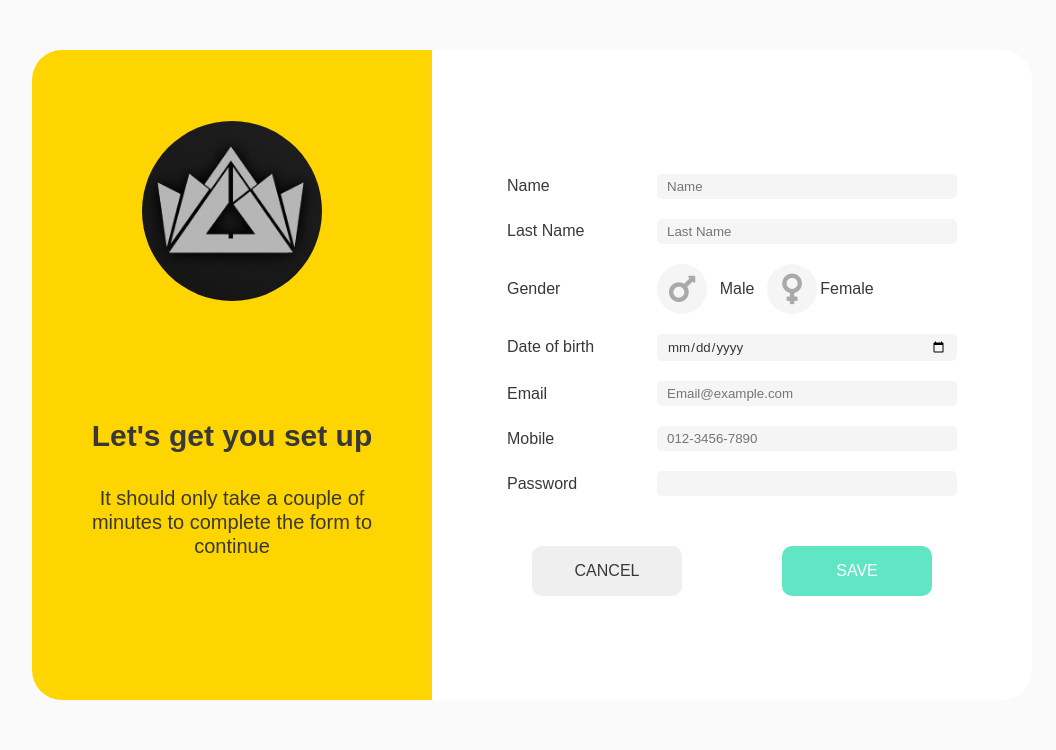
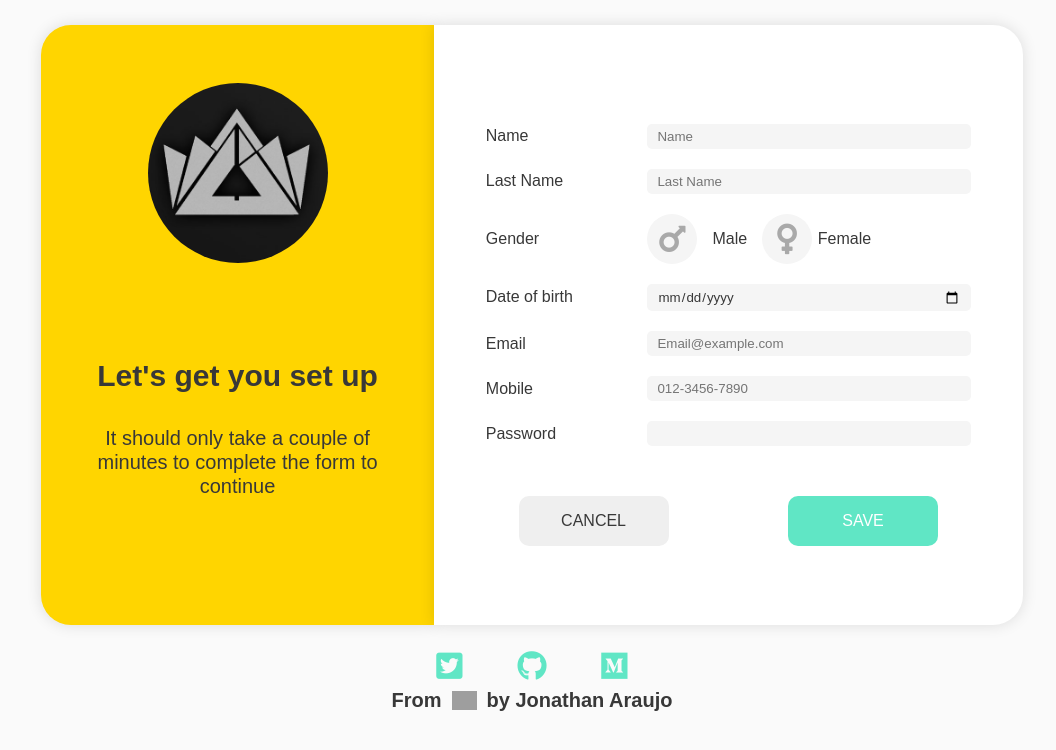
Before and after one commit to J4ASDev/sass-form, a plain HTML site: page index.html in a window 1280 px wide. Shown: the whole page, without its empty margins (108-1164 px from the left). Drawn offline with Linux system fonts and the light colour scheme; grey boxes are pictures that could not be loaded; a web font is replaced by a local one.

Commit message:
[Added] Footer, links and shadows

```diff
--- a/index.html
+++ b/index.html
@@ -70,7 +70,28 @@
           </div>
         </form>
       </section>
+    </div>
 
-    </div>
+    <!-- Container Footer -->
+    <footer>
+        <div>
+          <a href="https://twitter.com/J4ASDEV">
+            <i class="fab fa-twitter-square"></i>
+          </a>
+          <a href="https://github.com/J4ASDev">
+            <i class="fab fa-github"></i>
+          </a>
+          <a href="https://medium.com/@jonathanaraujo">
+            <i class="fab fa-medium"></i>
+          </a>
+        </div>
+
+        <div>
+          <span>From </span>
+          <img src="https://image.flaticon.com/icons/svg/197/197580.svg" alt="Venezuela's flag"/>
+          <span>by Jonathan Araujo</span>
+        </div>
+    </footer>
+
   </body>
 </html>
--- a/sass/components/_forms.scss
+++ b/sass/components/_forms.scss
@@ -1,5 +1,5 @@
 form {
-  margin: 0 50px;
+  margin: 0 25px;
 }
 
 .boxes {
@@ -36,6 +36,10 @@ form {
     @include center;
   }
 
+  i:active {
+    color: red;
+  }
+
   p {
     @include center;
   }
--- a/sass/components/_layout.scss
+++ b/sass/components/_layout.scss
@@ -11,8 +11,8 @@ body {
   grid-template-columns: 40% 60%;
   justify-content: center;
   max-width: 1000px;
-  margin-top: 50px;
-  height: 650px;
+  margin: 25px 0;
+  height: 600px;
 
   section:nth-child(1) {
     display: grid;
@@ -21,6 +21,7 @@ body {
     grid-template-rows: 50% 40%;
     background: $background;
     border-radius: 30px 0 0 30px;
+    box-shadow: 0px 0px 15px 0px rgba(0,0,0,0.12);
 
     div:nth-child(2) {
       width: 80%;
@@ -32,6 +33,7 @@ body {
     align-items: center;
     background: map-get($grayscale-map, white );
     border-radius: 0 30px 30px 0;
+    box-shadow: 0px 0px 15px 0px rgba(0,0,0,0.12);
 
     div:nth-child(8) {
       @include center;
@@ -42,7 +44,45 @@ body {
 
 }
 
-img {
+.container img {
   width: 180px;
   border-radius: 50%;
 }
+
+footer {
+  display: grid;
+  justify-content: center;
+
+  div:nth-child(1) {
+    font-size: 30px;
+    border-radius: 50%;
+    display: flex;
+    justify-content: space-evenly;
+    align-items: center;
+    margin-bottom: 5px;
+
+    a {
+      color: $primary;
+    }
+
+    a:hover {
+      color: $secondary;
+    }
+
+    a:active {
+      color: map-get($grayscale-map , standard-gray)
+    }
+  }
+
+  div:nth-child(2) {
+    @include center
+  }
+
+  img {
+    width: 25px;
+  }
+
+  span {
+    padding: 0 10px;
+  }
+}
--- a/sass/components/_typography.scss
+++ b/sass/components/_typography.scss
@@ -1,4 +1,4 @@
-h4, h5, input, p, button {
+h4, h5, input, p, button, span {
   font-family: $font-Niramit;
   color: map-get($grayscale-map, dark-gray )
 }
@@ -17,3 +17,8 @@ h5 {
   display: flex;
   text-align: center;
 }
+
+span {
+  font-size: map-get($fontsSize-map, half-title );
+  font-weight: 600;
+}
```
Also changed, not shown: css/styles.css, 1 other file.
